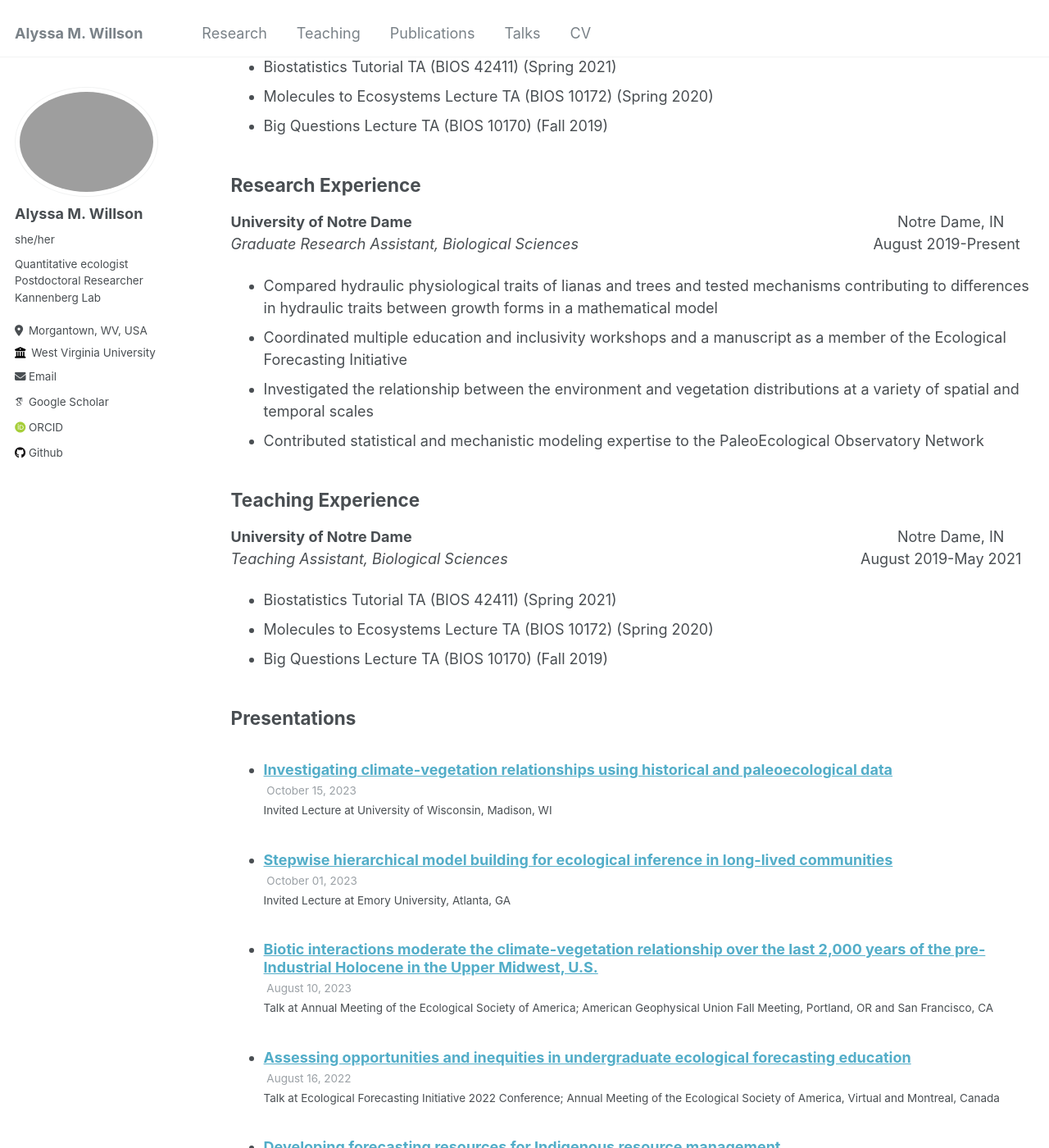
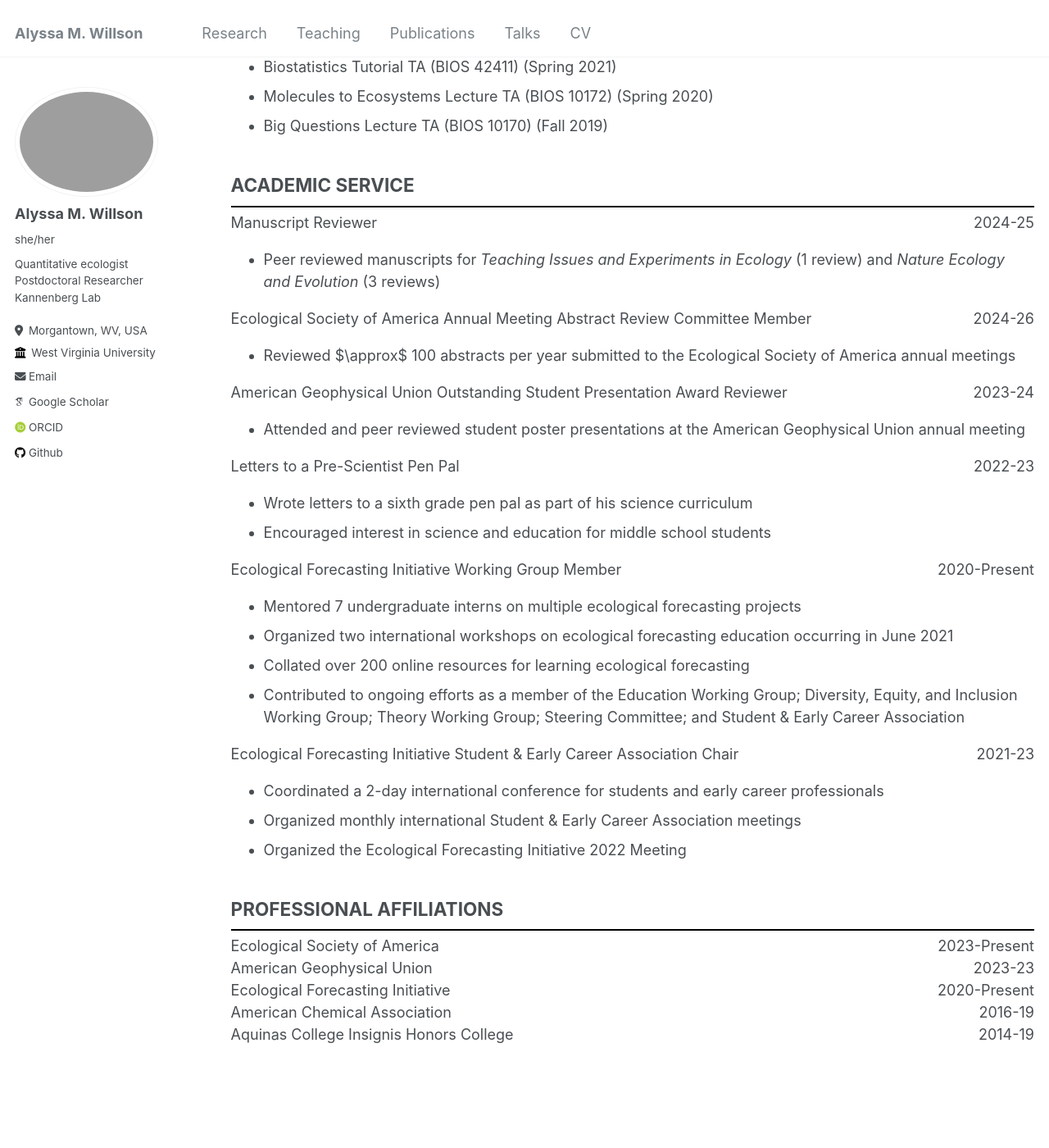
Before and after one commit to amwillson/amwillson.github.io, a Jekyll site: the page built from _pages/cv.md, in a window 1280 px wide and 1400 px high, scrolled down 4453 px. Shown: the whole window at 82% size. Built offline with Jekyll 4.4.1, drawn with Linux system fonts in a browser that asks for light colours; some web fonts are replaced; some of the changed text lies outside the part shown.

Commit message:
Finalizing CV

```diff
--- a/_pages/cv.md
+++ b/_pages/cv.md
@@ -173,75 +173,69 @@ archive-single-talk-cv.html %} {% endfor %}</ul>
 * Molecules to Ecosystems Lecture TA (BIOS 10172) (Spring 2020)
 * Big Questions Lecture TA (BIOS 10170) (Fall 2019)
 
-## Research Experience
+## ACADEMIC SERVICE
+<hr style='width:100%; border:1px solid #000; margin-bottom:5px; margin-top:0px'>
+<div style="display:flex; justify-content:space-between;">
+  <span>Manuscript Reviewer</span>
+  <span>2024-25</span>
+</div>
+* Peer reviewed manuscripts for *Teaching Issues and Experiments in Ecology* (1 review) and *Nature Ecology and Evolution* (3 reviews)
 
-**University of Notre Dame**                                                                                                                     Notre Dame, IN\
-*Graduate Research Assistant, Biological Sciences*                                                                       August 2019-Present
-* Compared hydraulic physiological traits of lianas and trees and tested mechanisms contributing to differences in hydraulic traits between growth forms in a mathematical model
-* Coordinated multiple education and inclusivity workshops and a manuscript as a member of the Ecological Forecasting Initiative
-* Investigated the relationship between the environment and vegetation distributions at a variety of spatial and temporal scales
-* Contributed statistical and mechanistic modeling expertise to the PaleoEcological Observatory Network
+<div style="display:flex; justify-content:space-between;">
+  <span>Ecological Society of America Annual Meeting Abstract Review Committee Member</span>
+  <span>2024-26</span>
+</div>
+* Reviewed $\approx$ 100 abstracts per year submitted to the Ecological Society of America annual meetings
 
-## Teaching Experience
+<div style="display:flex; justify-content:space-between;">
+  <span>American Geophysical Union Outstanding Student Presentation Award Reviewer</span>
+  <span>2023-24</span>
+</div>
+* Attended and peer reviewed student poster presentations at the American Geophysical Union annual meeting
 
-**University of Notre Dame**                                                                                                                     Notre Dame, IN\
-*Teaching Assistant, Biological Sciences*                                                                                     August 2019-May 2021
-* Biostatistics Tutorial TA (BIOS 42411) (Spring 2021)
-* Molecules to Ecosystems Lecture TA (BIOS 10172) (Spring 2020)
-* Big Questions Lecture TA (BIOS 10170) (Fall 2019)
+<div style="display:flex; justify-content:space-between;">
+  <span>Letters to a Pre-Scientist Pen Pal</span>
+  <span>2022-23</span>
+</div>
+* Wrote letters to a sixth grade pen pal as part of his science curriculum
+* Encouraged interest in science and education for middle school students
 
+<div style="display:flex; justify-content:space-between;">
+  <span>Ecological Forecasting Initiative Working Group Member</span>
+  <span>2020-Present</span>
+</div>
+* Mentored 7 undergraduate interns on multiple ecological forecasting projects
+* Organized two international workshops on ecological forecasting education occurring in June 2021
+* Collated over 200 online resources for learning ecological forecasting
+* Contributed to ongoing efforts as a member of the Education Working Group; Diversity, Equity, and Inclusion Working Group; Theory Working Group; Steering Committee; and Student & Early Career Association
 
-## Presentations
+<div style="display:flex; justify-content:space-between;">
+  <span>Ecological Forecasting Initiative Student & Early Career Association Chair</span>
+  <span>2021-23</span>
+</div>
+* Coordinated a 2-day international conference for students and early career professionals
+* Organized monthly international Student & Early Career Association meetings
+* Organized the Ecological Forecasting Initiative 2022 Meeting
 
-<ul>{% for post in site.talks reversed %} {% include
-archive-single-talk-cv.html %} {% endfor %}</ul>
-
-## Grants & Fellowships
-
-* National Science Foundation Graduate Research Fellowship **($138,000)**                                          2021-26
-* Notre Dame Institute for Advanced Study Distinguished Graduate Fellowship **($1,000)**                    2021-22
-* University of Notre Dame Environmental Research Center Fellowship **($17,700)**                               2020-21
-* University of Notre Dame Arthur J. Schmitt Fellowship **($42,000/year)**                                              2019-24
-* University of Notre Dame Albertus Magnus Fellowship                                                                       2019-20
-* Pierce Cedar Creek Institute Undergraduate Research Grant for the Environment **($16,000)**                  2018
-* Aquinas College Dr. Barbara Bissot Math and Science Scholarship **($500/semester)**                       2017-19
-* Pierce Cedar Creek Institute Steeby Land Management Fellowship **($6,000)**                                          2017
-* Aquinas College Summer Scholars Grant **($500)**                                                                                      2015
-* Aquinas College John Veneklasen Tuition Scholarship **($17,000/semester)**                                       2014-19
-
-## Academic Service
-
-* Ecological Society of America Annual Meeting Review Committee Member (2024)
-  * Reviewed 93 abstracts submitted to the Ecological Society of America 2024 annual meeting
-* American Geophysical Union Outstanding Student Presentation Award Reviewer (2023)
-  * Attended and peer reviewed student poster presentations at the American Geophysical Union annual meeting
-* Letters to a Pre-Scientist Pen Pal (2022-23)
-  * Wrote letters to a sixth grade pen pal as part of his science curriculum
-  * Encouraged interest in science and education for middle school students
-* Ecological Forecasting Initiative Working Group Member (2020-Present)
-  * Mentored 6 undergraduate interns at Humboldt State University on multiple ecological forecasting related projects
-  * Organized two international meetings occurring in June 2021
-  * Collated over 200 online resources for learning ecological forecasting
-  * Contributed to ongoing efforts as a member of the Education Working Group; Diversity, Equity, and Inclusion Working Group; Theory Working Group; and Steering Committee
-* Ecological Forecasting Initiative Student Association (2021-23)
-  * Co-coordinated a 2-day international conference for students in the Ecological Forecasting Initiative
-  * Co-organized monthly international Student Association meetings
-  * Co-organized the Ecological Forecasting Initaitive 2022 Meeting
-
-## Honors & Awards
-
-* JT Callahan Memorial Student Travel Award (2023)
-* Striving for Excellence in College and University Teaching (2022)
-* Aquinas College Outstanding Spanish Department Senior (2019)
-* Aquinas College Outstanding Biology Department Senior (2018)
-* Aquinas College Sophomore Class Outstanding Student (2016)
-* Aquinas College Outstanding Chemistry Department First Year (2016)
-* Aquinas College Outstanding First Year Student (2015)
-
-## Professional Affiliations
-
-* American Geophysical Union (2023-24)
-* Ecological Society of America (2023-24)
-* Ecological Forecasting Initiative (2020-Present)
-* American Chemical Association (2016-19)
-* Aquinas College Insignis Honors College (2014-19)
+## PROFESSIONAL AFFILIATIONS
+<hr style='width:100%; border:1px solid #000; margin-bottom:5px; margin-top:0px'>
+<div style="display:flex; justify-content:space-between;">
+  <span>Ecological Society of America</span>
+  <span>2023-Present</span>
+</div>
+<div style="display:flex; justify-content:space-between;">
+  <span>American Geophysical Union</span>
+  <span>2023-23</span>
+</div>
+<div style="display:flex; justify-content:space-between;">
+  <span>Ecological Forecasting Initiative</span>
+  <span>2020-Present</span>
+</div>
+<div style="display:flex; justify-content:space-between;">
+  <span>American Chemical Association</span>
+  <span>2016-19</span>
+</div>
+<div style="display:flex; justify-content:space-between;">
+  <span>Aquinas College Insignis Honors College</span>
+  <span>2014-19</span>
+</div>
```
